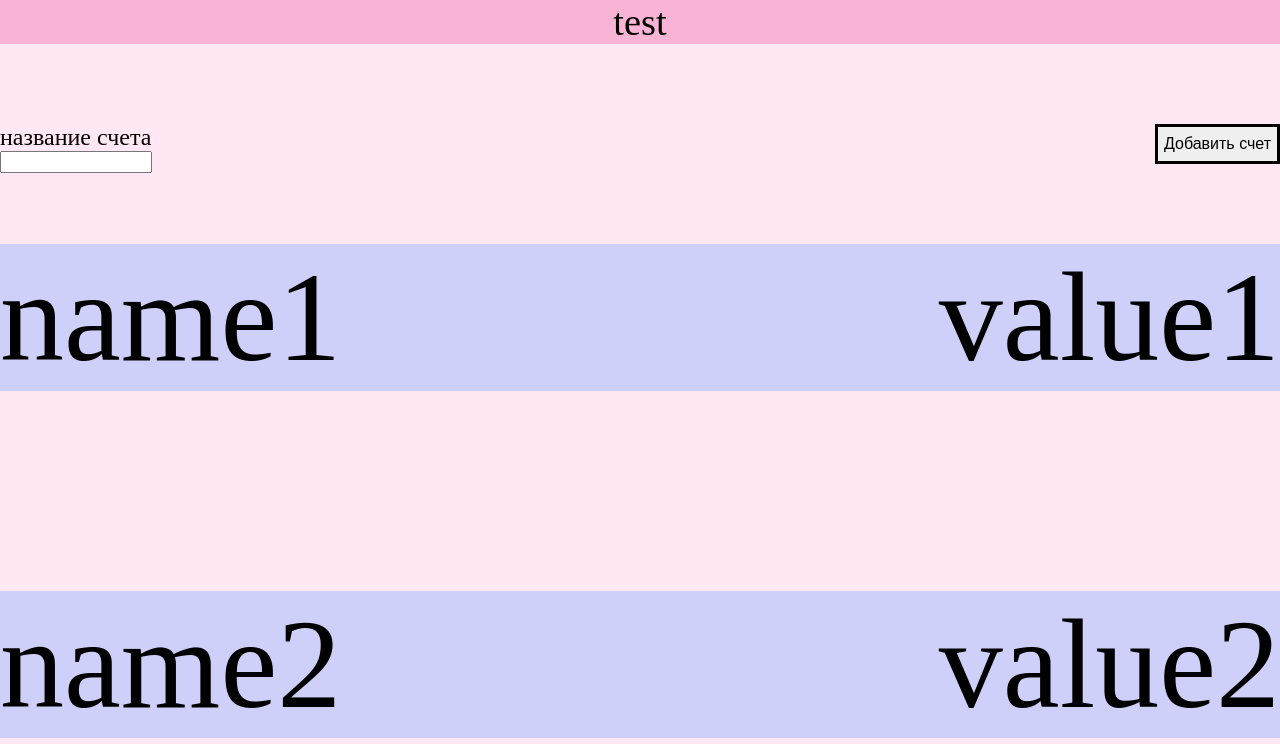
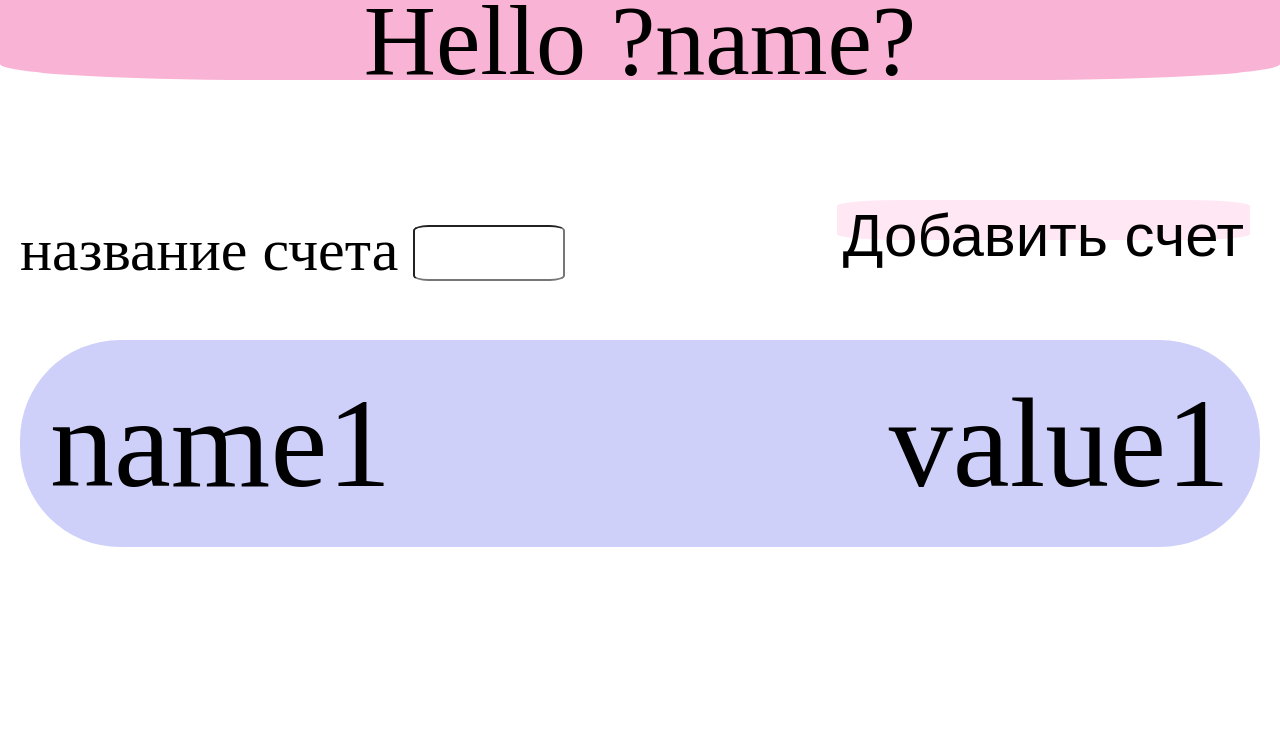
Before and after one commit to bushhiro/hackathone, a plain HTML site: page index.html in a window 1280 px wide. Shown: the top 744 px of the page. Drawn offline with Linux system fonts and the light colour scheme.

Commit message:
main page done

```diff
--- a/index.css
+++ b/index.css
@@ -14,37 +14,47 @@ body{
 }
 
 .account{
+    border-radius: 100px;
     background-color: #CED0F9;
     display: flex;
     width: 100%;
     font-size: 10vw;
-    margin: 0 auto;
     justify-content: space-between;
 }
 p{
-    margin: 0 auto;
-    font-size: 3vw;
+    height: 40px;
+    margin: 0;
+    font-size: 100px;
 }
 
 #header{
     display: flex;
     flex-direction: row;
+    align-items: center;
+    justify-content: center;
+    border-radius: 0 0 20% 20%;
+    flex-grow: 1;
     background-color: #F9B4D5;
     height: 10vh;
 }
 
+.text{
+    padding: 30px
+}
+
 #main{
-    background-color: #FFE7F3;
     display: flex;
+    margin: 20px;
     flex-direction: column;
     flex-grow: 1;
 }
 
 #footer{
+    background-color: #F9B4D5;
+    border-radius: 0 0 20% 20%;
     padding: 30px;
     display: flex;
     justify-content: space-around;
-    background-color: #F9B4D5;
     height: 7vh;
 
 }
@@ -54,11 +64,27 @@ p{
     align-content: center;
     justify-content: space-between;
     height: 5vh;
-    margin-top: 10vh;
-    margin-bottom: 10vh;
+    margin-top: 100px;
+    margin-bottom: 100px;
 }
 
 #textField{
-    height: 2vh;
+    margin-top: 25px;
+    outline: none;
+    border-radius: 10%;
+    font-size: 50px;
+    height: 50px;
     width: 18vh;
 }
+
+#buttonAdd{
+    font-size: 60px;
+    border-radius: 15%;
+    margin-right: 10px;
+    border: none;
+    background-color:#FFE7F3
+}
+
+#headText{
+    font-size: 100px;
+}
--- a/index.html
+++ b/index.html
@@ -7,30 +7,30 @@
 </head>
 <body>
     <div id="header">
-      <p>test</p>
+      <div id="headText">Hello ?name?</div>
     </div>
     <div id="main">
         <div id="createNewAccount">
-            <label style="height: 3vh" >
-                <p style="font-size: 3vh">название счета</p>
+            <label style="height: 60px; font-size: 60px">
+                название счета
                 <input type="text" id="textField">
             </label>
-            <button style="border: black 3px solid; font-size: 2vh">
+            <button id="buttonAdd">
                 Добавить счет
             </button>
         </div>
         <div id="list">
             <div class="account">
-                <div>name1</div>
-                <div>value1</div>
+                <div class="text">name1</div>
+                <div class="text">value1</div>
             </div>
             <div class="account">
-                <div>name2</div>
-                <div>value2</div>
+                <div class="text">name2</div>
+                <div class="text">value2</div>
             </div>
             <div class="account">
-                <div>name3</div>
-                <div>value3</div>
+                <div class="text">name3</div>
+                <div class="text">value3</div>
             </div>
         </div>
     </div>
@@ -38,7 +38,7 @@
         <img src="homeIcon.svg" width="10%" height="auto">
         <img src="formIcon.svg" width="10%" height="auto">
         <img src="pieIcon.svg" width="10%" height="auto">
-        <img src="addIcon.svg" width="10%" height="auto">
+        <img src="settingIcon.svg" width="10%" height="auto">
     </div>
 </body>
 </html>
```
Also changed, not shown: addIcon.svg (deleted), settingIcon.svg (added).
